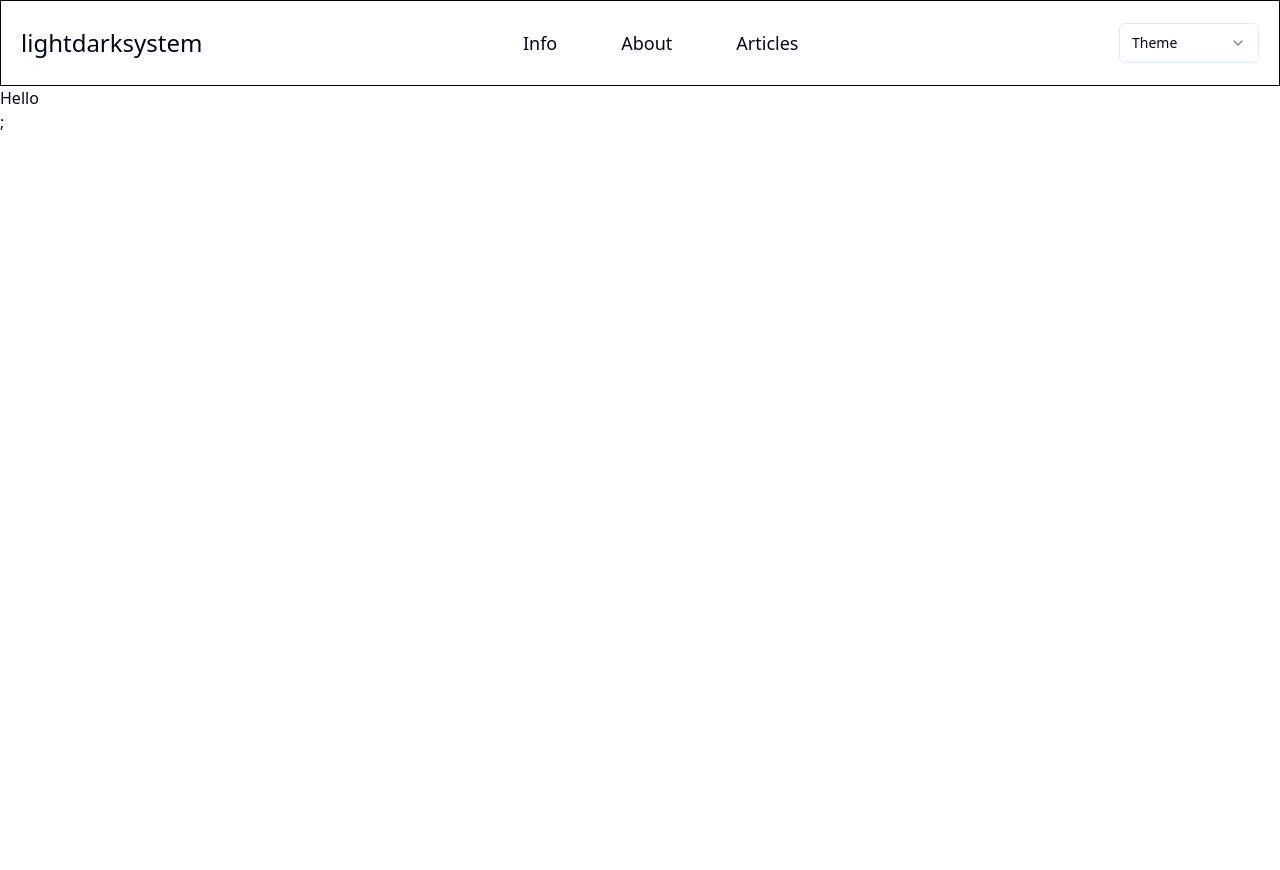
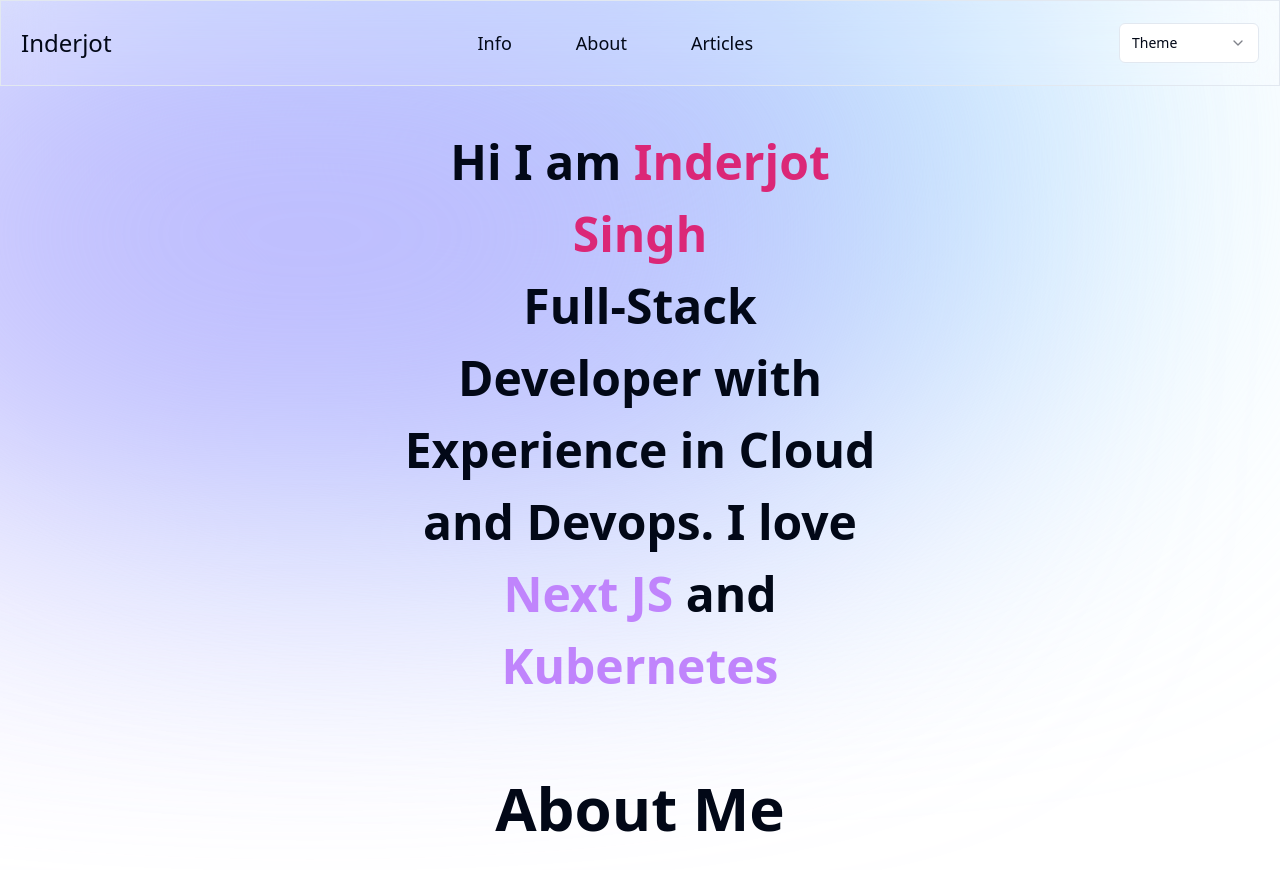
Before and after one commit to inderharrysingh/personal-website, a Next.js app: page / in a window 1280 px wide. Shown: the top 870 px of the page. Before the commit the page ends 800 px from the top, so only its background shows below. Built offline with nearby package versions, Linux system fonts and the light colour scheme.

Commit message:
theme fixed started working homepage

```diff
--- /dev/null
+++ b/app/_components/BackColor.tsx
@@ -0,0 +1,13 @@
+import React, { Fragment } from 'react'
+
+
+export default function  BackColor() {
+  return (
+
+    <Fragment>
+        <div className="bg-[#ade2fd] absolute top-[-6rem] -z-10 right-[11rem] h-[31.25rem] w-[31.25rem] rounded-full blur-[10rem] sm:w-[68.75rem] dark:bg-[#263332]"></div>
+        <div className="bg-[#bdb4fe] absolute top-[-1rem] -z-10 left-[-35rem] h-[31.25rem] w-[50rem] rounded-full blur-[10rem] sm:w-[68.75rem] md:left-[-33rem] lg:left-[-28rem] xl:left-[-15rem] 2xl:left-[-5rem] dark:bg-[#5d5987]"></div>
+
+    </Fragment>
+  )
+}
--- /dev/null
+++ b/app/_components/Heading.tsx
@@ -0,0 +1,9 @@
+import React from 'react'
+
+export default function Heading({ title } : { title : string }) {
+  return (
+    <div className='flex w-full justify-center items-center text-center '>
+        <h1 className='font-bold text-6xl w-full py-9'>{title}</h1>
+    </div>
+  )
+}
--- /dev/null
+++ b/app/_components/Me.tsx
@@ -0,0 +1,15 @@
+import Container from "@/components/Container";
+
+export default function Me() {
+  return (
+            <Container>
+                <div className="w-full p-10 flex justify-center h-full">
+
+                    <div className="w-2/5 flex justify-center text-center">
+                            <h1 className="text-l font-bold text-5xl leading-normal">Hi I am <span className="text-pink-600">Inderjot Singh</span> <br/> Full-Stack Developer with Experience in Cloud and Devops.
+                            I love <span className="text-purple-400">Next JS</span>   and <span className="text-purple-400">Kubernetes</span>     </h1>
+                    </div>
+                </div>
+            </Container>
+    )
+}
--- a/app/_components/Navbar.tsx
+++ b/app/_components/Navbar.tsx
@@ -1,11 +1,9 @@
-"use client"
+
 interface NavbarProps {}
 import Container from "@/components/Container";
 import Link from "next/link";
 import { Button } from "@/components/ui/button"
-import { Ghost } from "lucide-react";
 import { ChangeTheme } from "@/components/ChangeTheme";
-import { useTheme } from "next-themes";
 
 const NavLinks = [
     {
@@ -24,17 +22,15 @@
 
 const Navbar: React.FC<NavbarProps> = () => {
 
-    const { themes , setTheme } = useTheme()
 
-
-  return (
+    return (
 
 
             <Container>
-                <nav className="h-18 border border-black flex  backdrop-blur-sm items-center p-5 justify-between">
+                <nav className="h-18 border  flex  backdrop-blur-xl bg-white/10 dark:bg-black/10 items-center p-5 justify-between">
 
                     <div className="flex justify-center ">
-                        <div className="justify-end text-2xl ml-0 dark:text-white"> <Link href="/">{ themes }</Link></div>
+                        <div className="justify-end text-2xl ml-0 dark:text-white"> <Link href="/">Inderjot</Link></div>
                     </div>
 
                     <div className=" justify-center">
--- a/app/articles/page.tsx
+++ b/app/articles/page.tsx
@@ -1,6 +1,5 @@
 
 import { getPosts } from "@/lib/get_posts";
-import { SanityDocument } from "next-sanity";
 import { MyCard } from "../_components/Showpost";
 import Link from "next/link";
 
--- a/app/layout.tsx
+++ b/app/layout.tsx
@@ -19,13 +19,13 @@
   return (
     <html lang="en" suppressHydrationWarning>
       <body >
-        <NextTheme >
               <div>
-                   <Navbar />
-                    {children}
+                  <NextTheme >
+                            <Navbar />
+                              {children}
+                  </NextTheme>
               </div>
 
-        </NextTheme>
       </body>
     </html>
   )
--- a/app/page.tsx
+++ b/app/page.tsx
@@ -1,10 +1,19 @@
+import Me from "@/app/_components/Me"
+import { Fragment } from "react"
+import BackColor from "./_components/BackColor"
+import Heading from "./_components/Heading"
 
 export default async function Home() {
 
-  return <>
-
-      <div>Hello</div>;
-  </>
+  return(
+         <Fragment>
+             <div>
+               <Me />
+               <BackColor />
+               < Heading title="About Me" />
+             </div>
+        </Fragment>
+  )
 
 
 }
--- a/components/ChangeTheme.tsx
+++ b/components/ChangeTheme.tsx
@@ -14,7 +14,7 @@
 
 export function ChangeTheme() {
 
-    const { themes , setTheme } = useTheme()
+    const { theme , setTheme } = useTheme()
     const [mounted, setMounted] = React.useState(false)
 
 
@@ -31,16 +31,16 @@
 
 
   return (
-    <Select >
+    <Select onValueChange={setTheme}>
         <SelectTrigger className="w-[140px]">
             <SelectValue placeholder="Theme" />
         </SelectTrigger>
-        <SelectContent >
-            <SelectItem value="light" onClick={() => setTheme("light")}><Sun className="inline" ></Sun> Light</SelectItem>
-            <SelectItem value="dark" onClick={() => setTheme("dark")}><Moon className="inline" /> Dark</SelectItem>
-            <SelectItem value="system" onClick={() => setTheme("system")}><Monitor className="inline" /> System</SelectItem>
+        <SelectContent onChange={(e) => console.log(e.target)}>
+            <SelectItem value="light"> { /**<Sun className="inline mx-auto"  />*/} Light</SelectItem>
+            <SelectItem value="dark" >{/**<Moon className="inline" /> */}Dark</SelectItem>
+            <SelectItem value="system">{/**<Monitor className="inline" /> */}System</SelectItem>
         </SelectContent>
-</Select>
+    </Select>
 
   )
 }
```
